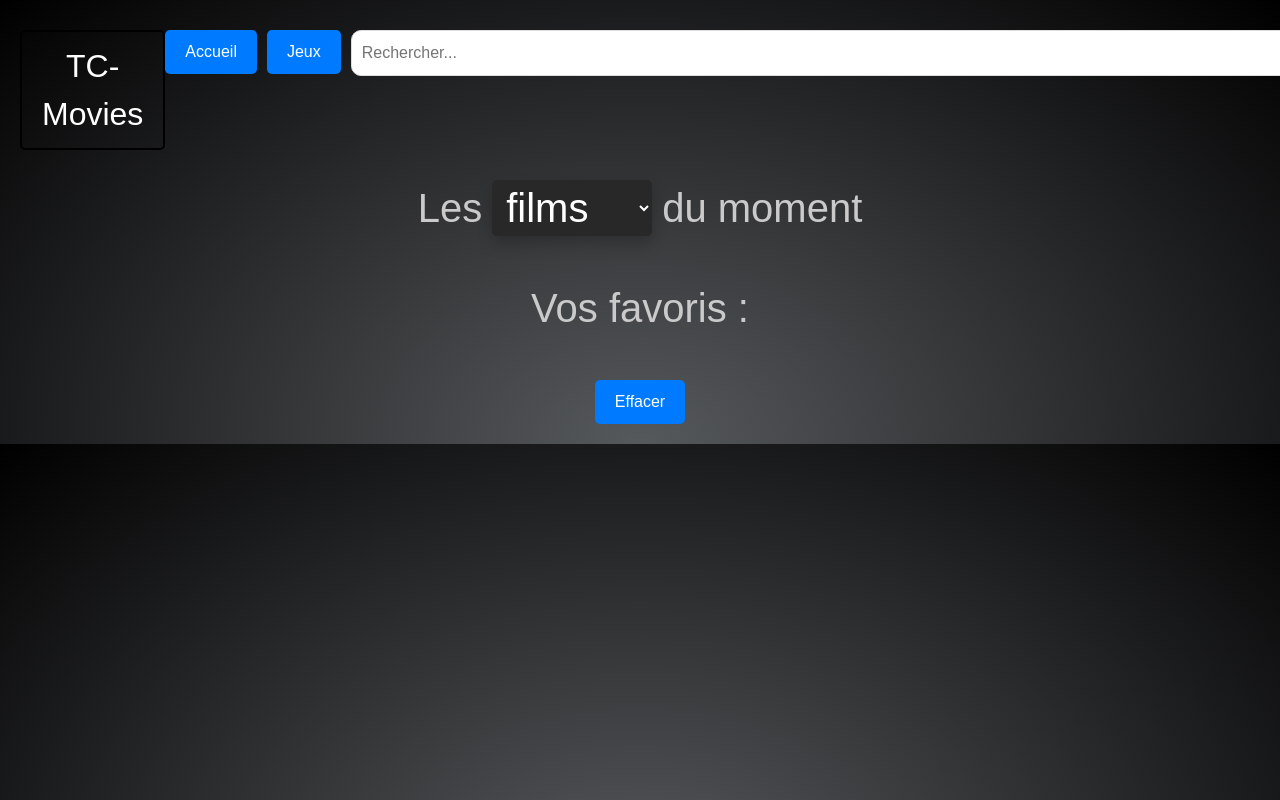
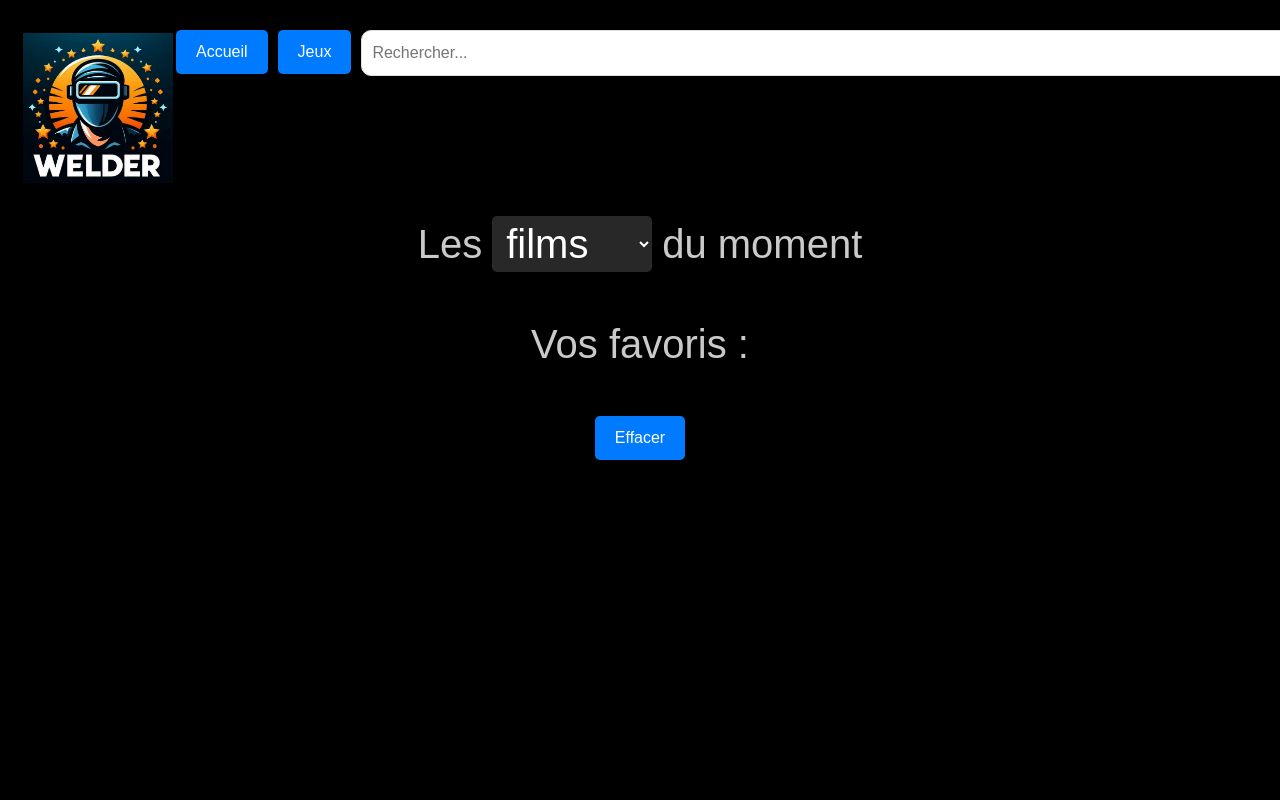
Before and after one commit to antoskuu/projetW, a React (Create React App) app in the folder react-film/: page / in a window 1280 px wide. Shown: the top 800 px of the page. Built offline with nearby package versions, Linux system fonts and the light colour scheme; no server answers.

Commit message:
mod name and image and home button

```diff
--- a/react-film/public/index.html
+++ b/react-film/public/index.html
@@ -3,7 +3,7 @@
   <head>
     <meta charset="utf-8">
     <meta name="viewport" content="width=device-width, initial-scale=1">
-    <link rel="shortcut icon" href="%PUBLIC_URL%/favicon.ico">
+    <link rel="shortcut icon" href="%PUBLIC_URL%/logo_2.png">
     <!--
       Notice the use of %PUBLIC_URL% in the tag above.
       It will be replaced with the URL of the `public` folder during the build.
@@ -13,7 +13,7 @@
       work correctly both with client-side routing and a non-root public URL.
       Learn how to configure a non-root public URL by running `npm run build`.
     -->
-    <title>TC-Movies</title>
+    <title>Welder</title>
   </head>
   <body>
     <div id="root"></div>
--- a/react-film/src/App.css
+++ b/react-film/src/App.css
@@ -1,5 +1,5 @@
 body {
-	background: radial-gradient(ellipse at bottom, #56595c 0%, #000000 100%);
+	background: #000000;
 	color: #ffffff;
 }
 
@@ -375,13 +375,15 @@ body {
 .h1-button-style {
 	display: inline-block;
 	border: 2px solid #000; /* Changez la couleur de la bordure selon vos préférences */
-	padding: 10px 20px;
+	padding: 1px 1px;
 	text-decoration: none;
 	background-color: transparent;
 	color: #fff; /* Changez la couleur du texte selon vos préférences */
 	cursor: pointer;
-	font-size: 2em; /* Taille de police pour h1 */
+	font-size: 1em; /* Taille de police pour h1 */
 	transition: color 0.3s ease, border-color 0.3s ease;
+
+
   }
 
   .h1-button-style:hover {
--- a/react-film/src/App.js
+++ b/react-film/src/App.js
@@ -71,8 +71,9 @@ const App = () => {
   return (
     <div>
       <header className="header">
-      <button className="h1-button-style"onClick={goToHome}>TC-Movies</button>
-
+      <button className="h1-button-style" onClick={goToHome}>
+  <img src={process.env.PUBLIC_URL + '/logo.png'} alt="logo"style={{width: '150px', height: '150px'}} />
+</button>
 <div className="films_series">
 
 
```
Also changed, not shown: react-film/public/logo.png (added), react-film/public/logo_2.png (added).
